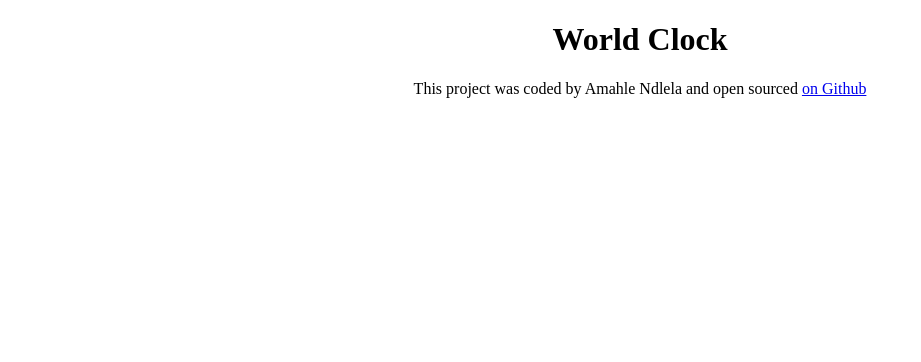
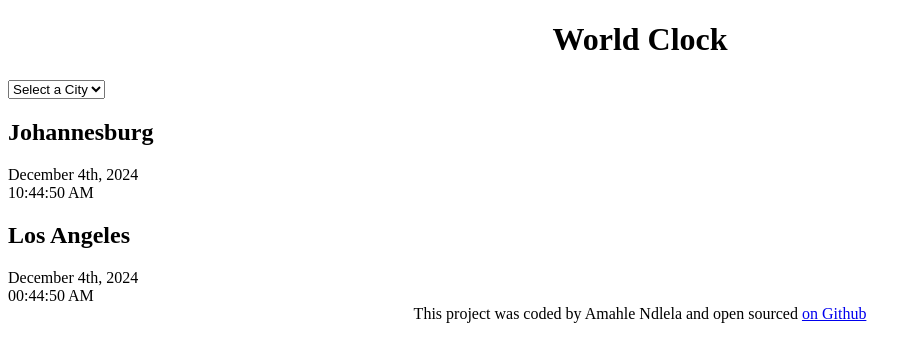
Before and after one commit to AmahleN-codes/WorldClock, a plain HTML site: page index.html in a window 1280 px wide. Shown: the whole page, without its empty margins (0-921 px from the left). Drawn offline with Linux system fonts and the light colour scheme.

Commit message:
Added the basic html

```diff
--- a/index.html
+++ b/index.html
@@ -7,8 +7,25 @@
     <title>World Clock</title>
   </head>
   <body>
-    <div>
+    <div class="container">
       <h1>World Clock</h1>
+
+      <select name="" id="">
+        <option value="">Select a City</option>
+        <option value="">London</option>
+        <option value="">New york</option>
+        <option value="">Auckland</option>
+      </select>
+      <div class="city">
+        <h2>Johannesburg</h2>
+        <div class="date">December 4th, 2024</div>
+        <div class="time">10:44:50 AM</div>
+      </div>
+      <div class="city">
+        <h2>Los Angeles</h2>
+        <div class="date">December 4th, 2024</div>
+        <div class="time">00:44:50 AM</div>
+      </div>
     </div>
     <footer>
       This project was coded by Amahle Ndlela and open sourced
```
